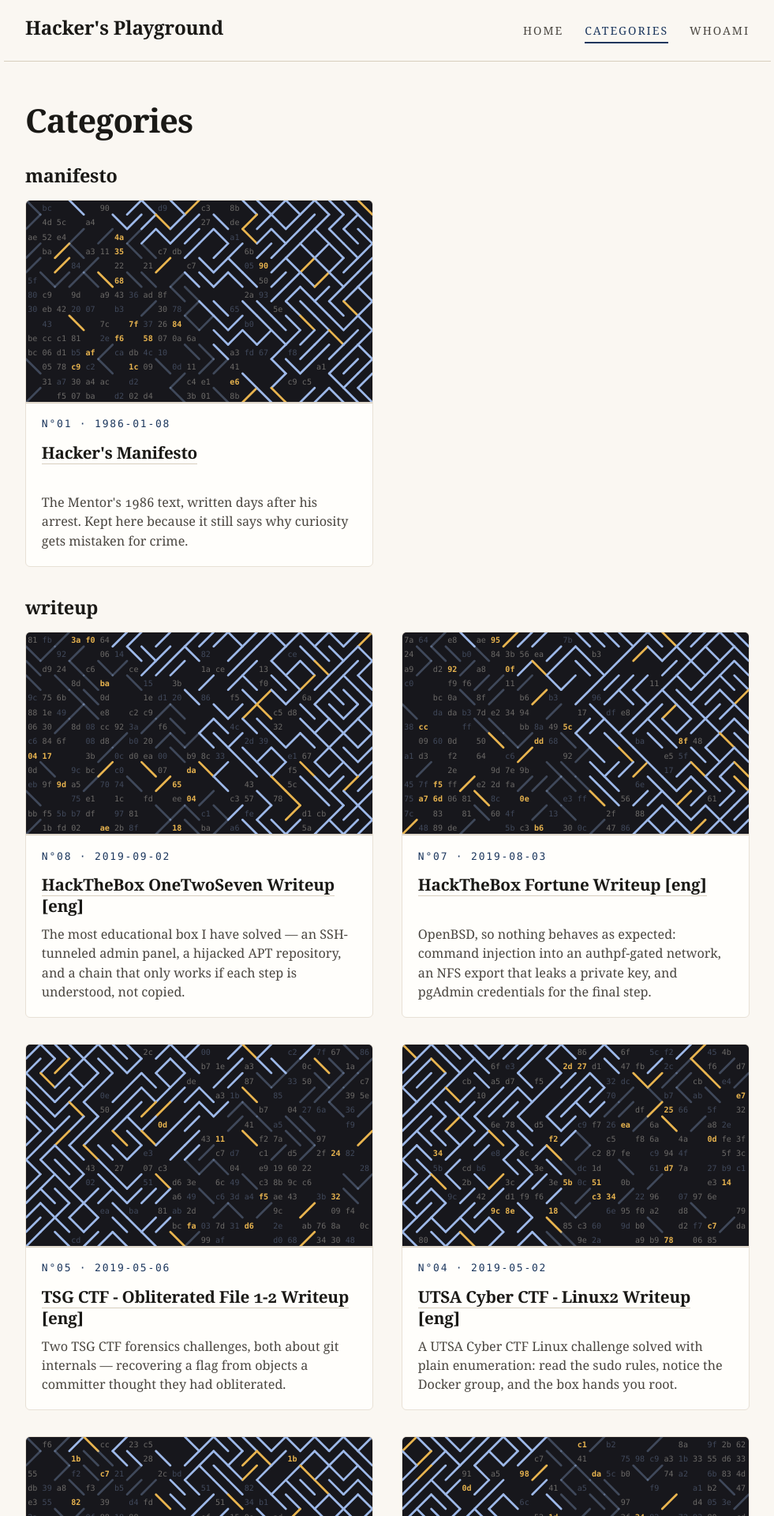
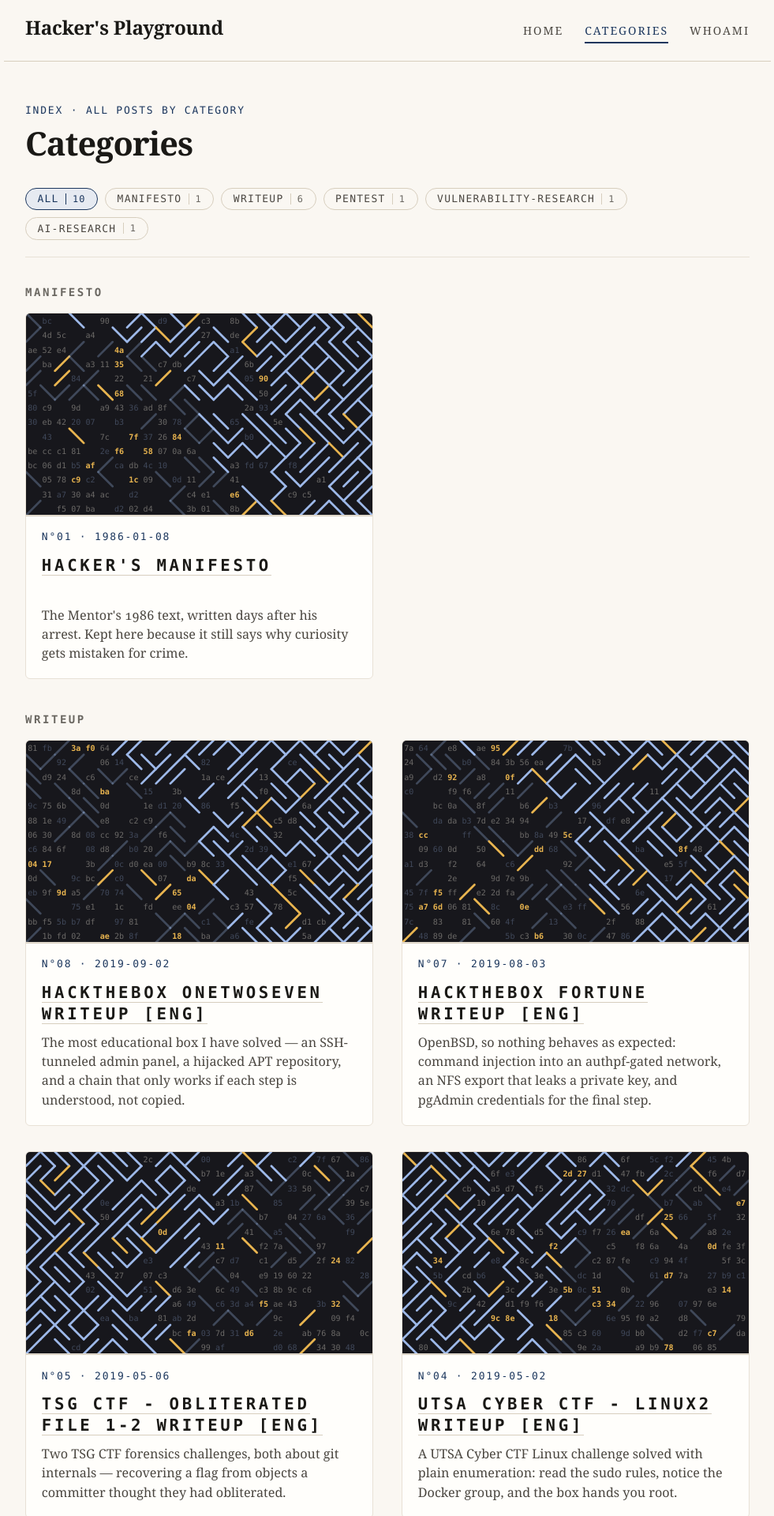
Before and after one commit to ataberk-xyz/ataberk-xyz.github.io, a Jekyll site: the page built from categories.md, in a window 1280 px wide. Shown: the top 1920 px of the page at 79% size, without its empty margins (149-1130 px from the left). Built offline with Jekyll 4.4.1, drawn with Linux system fonts in a browser that asks for light colours.

Commit message:
categories: filter pills with counts + deep-linkable hash
Co-Authored-By: Claude Fable 5 <noreply@anthropic.com>

```diff
--- a/_sass/kami/_components.scss
+++ b/_sass/kami/_components.scss
@@ -170,3 +170,51 @@
 .cover-hex-fg   { fill: var(--code-fg); opacity: .4; }
 .cover-hex-dim  { fill: var(--accent-on-code); opacity: .3; }
 .cover-hex-hot  { fill: #E8B44F; font-weight: 700; }
+
+// ── Category filter bar ───────────────────────────────────────
+.cat-filter {
+  display: flex;
+  flex-wrap: wrap;
+  gap: 0.5rem;
+  margin: 0 0 2rem;
+  padding-bottom: 1.2rem;
+  border-bottom: 1px solid var(--border);
+}
+.cat-pill {
+  display: inline-flex;
+  align-items: center;
+  gap: 0.45rem;
+  font-family: var(--mono);
+  font-size: 0.72rem;
+  letter-spacing: 0.1em;
+  text-transform: uppercase;
+  color: var(--ink-2);
+  background: transparent;
+  border: 1px solid var(--border-strong);
+  border-radius: 999px;
+  padding: 0.32rem 0.8rem;
+  cursor: pointer;
+  transition: color 0.15s ease, border-color 0.15s ease, background 0.15s ease;
+}
+.cat-pill:hover { color: var(--accent); border-color: var(--accent); }
+.cat-pill.is-active {
+  color: var(--accent);
+  border-color: var(--accent);
+  background: var(--accent-soft);
+}
+.cat-count {
+  font-size: 0.66rem;
+  color: var(--ink-3);
+  border-left: 1px solid var(--border-strong);
+  padding-left: 0.45rem;
+}
+.cat-pill.is-active .cat-count { color: var(--accent); border-left-color: var(--accent); }
+.cat-section h3 {
+  font-family: var(--mono);
+  font-size: 0.78rem;
+  letter-spacing: 0.18em;
+  text-transform: uppercase;
+  color: var(--ink-3);
+  margin: 0 0 0.9rem;
+}
+.cat-section + .cat-section { margin-top: 2.4rem; }
--- a/categories.md
+++ b/categories.md
@@ -3,9 +3,18 @@ layout: page
 title: Categories
 permalink: /categories
 sidebar_link: true
+kicker: "INDEX · ALL POSTS BY CATEGORY"
 ---
 
+<nav class="cat-filter" aria-label="Filter posts by category">
+  <button class="cat-pill is-active" type="button" data-cat="all" aria-pressed="true">All<span class="cat-count">{{ site.posts | size }}</span></button>
+  {% for category in site.categories %}
+  <button class="cat-pill" type="button" data-cat="{{ category[0] | slugify }}" aria-pressed="false">{{ category[0] }}<span class="cat-count">{{ category[1] | size }}</span></button>
+  {% endfor %}
+</nav>
+
 {% for category in site.categories %}
+<section class="cat-section" data-cat="{{ category[0] | slugify }}">
   <h3 id="{{ category[0] | slugify }}">{{ category[0] }}</h3>
   <div class="ledger-grid">
     {% for post in category[1] %}
@@ -21,4 +30,36 @@ sidebar_link: true
       </article>
     {% endfor %}
   </div>
+</section>
 {% endfor %}
+
+<script>
+  (function () {
+    var pills = document.querySelectorAll('.cat-pill');
+    var sections = document.querySelectorAll('.cat-section');
+
+    function apply(cat, pushHash) {
+      sections.forEach(function (s) {
+        s.hidden = !(cat === 'all' || s.dataset.cat === cat);
+      });
+      pills.forEach(function (p) {
+        var on = p.dataset.cat === cat;
+        p.classList.toggle('is-active', on);
+        p.setAttribute('aria-pressed', on ? 'true' : 'false');
+      });
+      if (pushHash) {
+        history.replaceState(null, '', cat === 'all' ? location.pathname : '#' + cat);
+      }
+    }
+
+    pills.forEach(function (p) {
+      p.addEventListener('click', function () { apply(p.dataset.cat, true); });
+    });
+
+    // deep link: /categories#writeup opens filtered
+    var initial = location.hash.replace('#', '');
+    if (initial && document.querySelector('.cat-section[data-cat="' + initial + '"]')) {
+      apply(initial, false);
+    }
+  })();
+</script>
```
